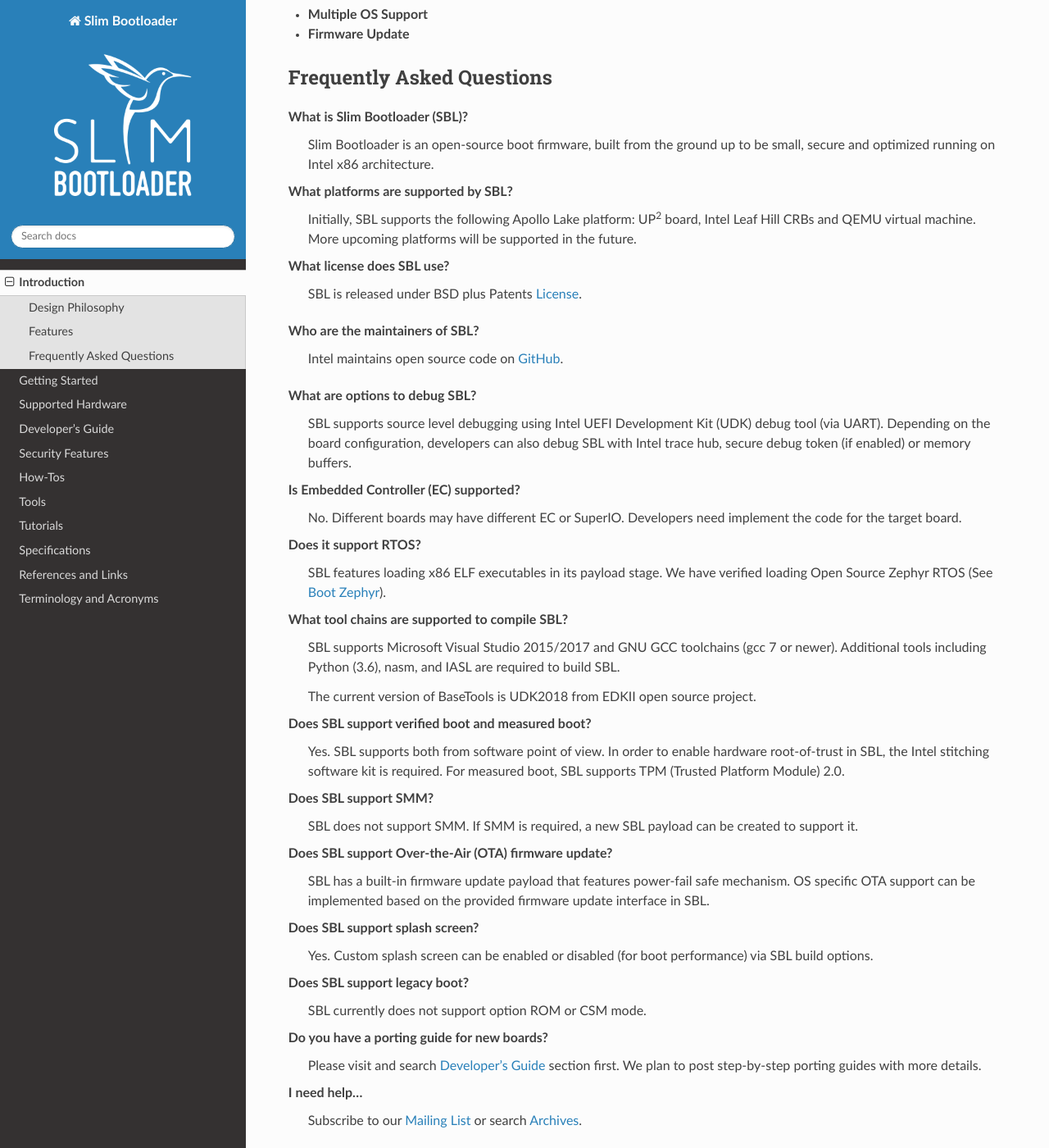
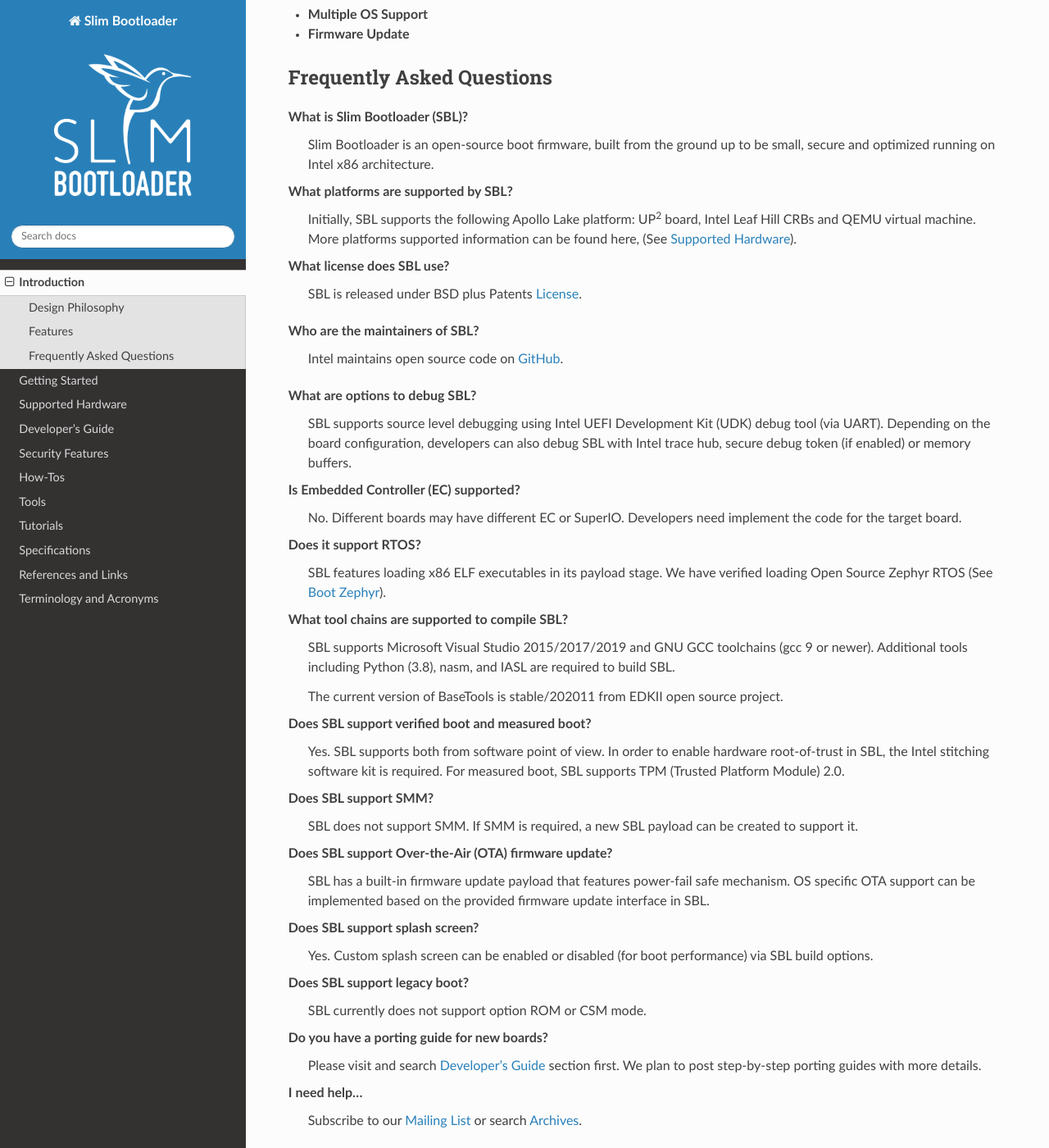
Before and after one commit to slimbootloader/documentation, a Sphinx documentation site: the page built from source/introduction/index.rst, in a window 1280 px wide and 1400 px high, scrolled down 938 px. Shown: the whole window at 82% size. Built offline with Sphinx 7.4.7 and the Read the Docs theme 3.1.0, drawn with Linux system fonts in a browser that asks for light colours.

Commit message:
Update toolchain and information from Intro page
Signed-off-by: Syahirah Sabryna <nur.syahirah.sabryna.mohmad@intel.com>

```diff
--- a/source/introduction/index.rst
+++ b/source/introduction/index.rst
@@ -55,7 +55,7 @@
     |PN| is an open-source boot firmware, built from the ground up to be small, secure and optimized running on Intel x86 architecture.
 
 What platforms are supported by |SPN|?
-    Initially, |SPN| supports the following |APL|: |UP2| board, Intel Leaf Hill CRBs and QEMU virtual machine. More upcoming platforms will be supported in the future.
+    Initially, |SPN| supports the following |APL|: |UP2| board, Intel Leaf Hill CRBs and QEMU virtual machine. More platforms supported information can be found here, (See :ref:`supported-hardware`).
 
 What license does |SPN| use?
     |SPN| is released under BSD plus Patents |License|.
@@ -81,9 +81,9 @@
     |SPN| features loading x86 ELF executables in its payload stage. We have verified loading Open Source Zephyr RTOS (See :ref:`boot-zephyr`).
 
 What tool chains are supported to compile |SPN|?
-    |SPN| supports Microsoft Visual Studio 2015/2017 and GNU GCC toolchains (gcc 7 or newer). Additional tools including Python (3.6), nasm, and IASL are required to build |SPN|.
+    |SPN| supports Microsoft Visual Studio 2015/2017/2019 and GNU GCC toolchains (gcc 9 or newer). Additional tools including Python (3.8), nasm, and IASL are required to build |SPN|.
 
-    The current version of BaseTools is UDK2018 from EDKII open source project.
+    The current version of BaseTools is stable/202011 from EDKII open source project.
 
 Does |SPN| support verified boot and measured boot?
     Yes. |SPN| supports both from software point of view. In order to enable hardware root-of-trust in |SPN|, the Intel stitching software kit is required. For measured boot, |SPN| supports TPM (Trusted Platform Module) 2.0.
```
